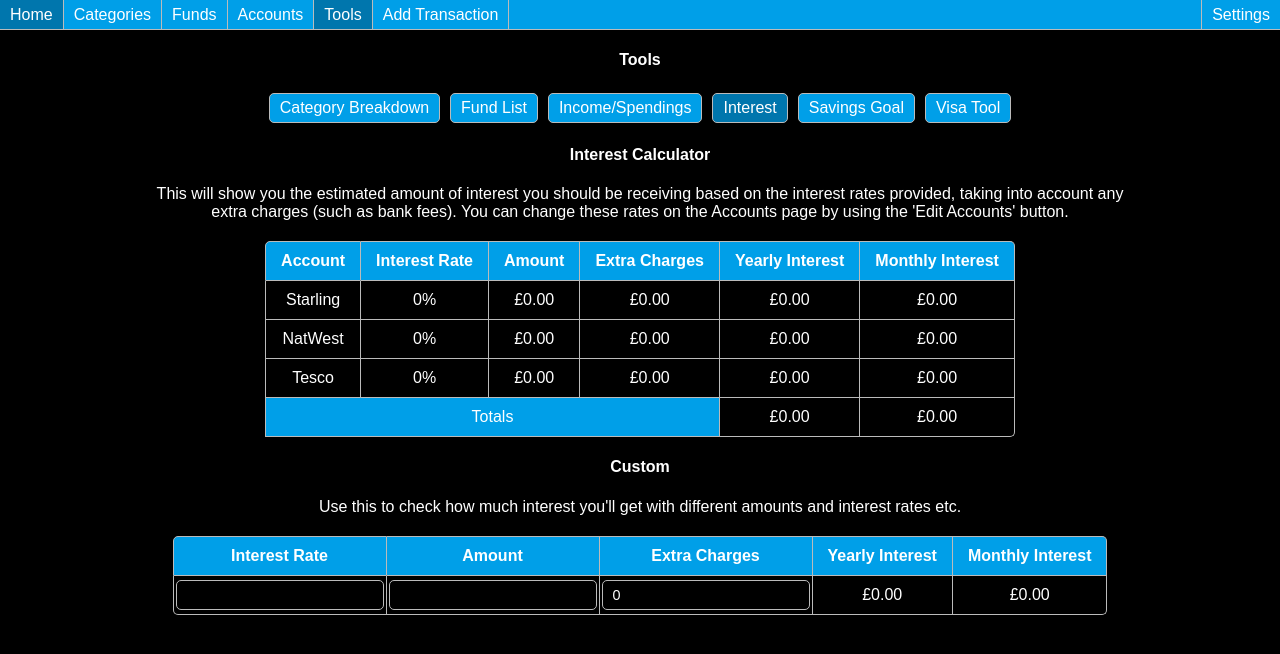
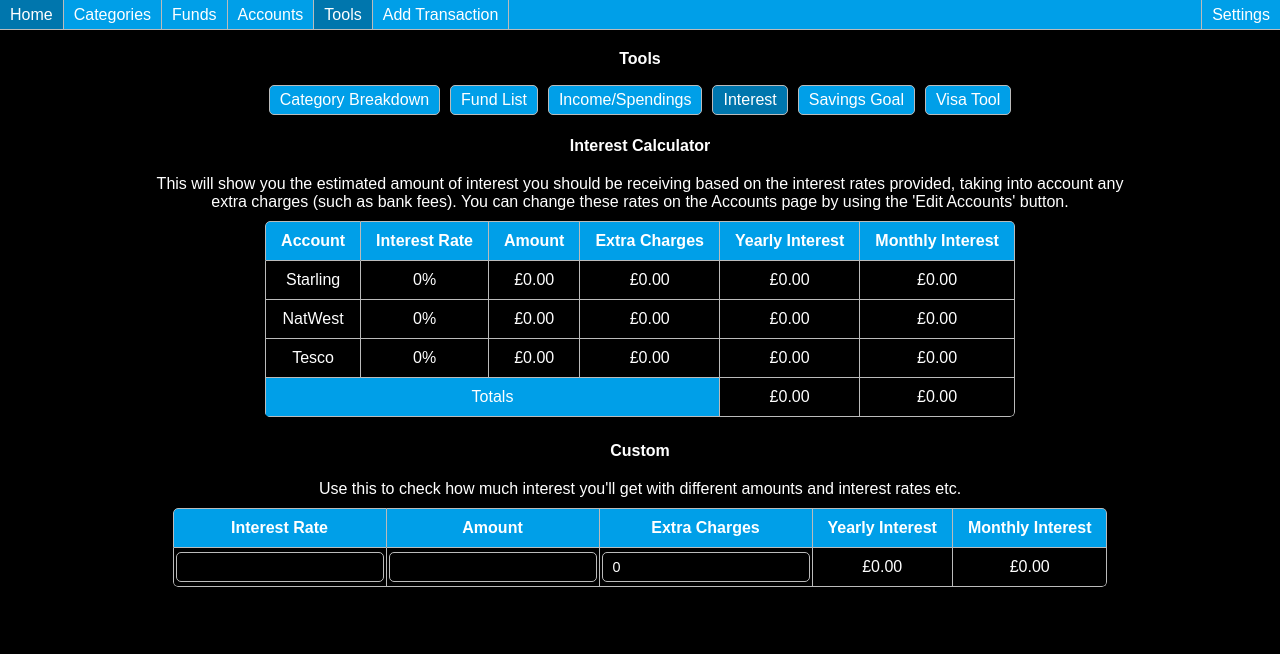
Before and after one commit to Vyper248/budget-app-2, a React (Vite) app: page / in a window 1280 px wide. Both pictures are taken after a click on the link "Tools". Shown: the top 654 px of the page. Built offline with nearby package versions, Linux system fonts and the light colour scheme.

Commit message:
Added Container styled component and implemented on CategoryBreakdown and Interest pages. Removed unnecessary style files. Adjusted h4 style.

```diff
--- a/src/App.css
+++ b/src/App.css
@@ -1,5 +1,4 @@
 h4 {
-    display: flex;
-    justify-content: center;
-    align-items: center;
+    margin: 20px auto 15px auto;
+    text-align: center;
 }
--- a/src/pages/Tools/CategoryBreakdown/CategoryBreakdown.style.ts
+++ b/src/components/styled/Container.ts
@@ -1,6 +1,6 @@
 import styled from "styled-components";
 
-const StyledCategoryBreakdown = styled.div`
+const Container = styled.div`
     display: flex;
     flex-direction: column;
     align-items: center;
@@ -8,6 +8,11 @@ const StyledCategoryBreakdown = styled.div`
     & > *:not(h4) {
         margin: 5px;
     }
+
+    & p {
+        text-align: center;
+        max-width: 1000px;
+    }
 `;
 
-export default StyledCategoryBreakdown
+export default Container;
--- a/src/pages/Tools/CategoryBreakdown/CategoryBreakdown.tsx
+++ b/src/pages/Tools/CategoryBreakdown/CategoryBreakdown.tsx
@@ -1,14 +1,13 @@
 import { useState } from "react";
-import StyledCategoryBreakdown from "./CategoryBreakdown.style";
 
 import { useAppSelector } from "@/redux/hooks";
 import { selectCategories } from "@/redux/categoriesSlice";
 import { selectTransactions } from "@/redux/transactionsSlice";
 import { getDateArray } from "@/utils/date.utils";
-import { selectAccounts } from "@/redux/accountsSlice";
 import { useTransactionUpdate } from "@/utils/customHooks.utils";
 import { getCategoryData } from "./CategoryBreakdown.utils";
 
+import Container from "@/components/styled/Container";
 import Dropdown from "@/components/Dropdown/Dropdown";
 import DateRangeInput from "@/components/DateRangeInput/DateRangeInput";
 import Table from "@/components/Table/Table";
@@ -35,7 +34,7 @@ const CategoryBreakdown = () => {
 	useTransactionUpdate(organisedObj, transactions);
 
 	return (
-		<StyledCategoryBreakdown>
+		<Container>
 			<h4>Category Breakdown</h4>
 			<Dropdown width='200px' value={selectedCategory} label='Category' onChange={onChangeCategory} options={categories.map(cat => ({label: cat.name, value: cat.id}))}/>
 			<DateRangeInput dateRange={dateRange} onChange={setDateRange} onClear={() => setDateRange({from: '', to: ''})}/>
@@ -48,7 +47,7 @@ const CategoryBreakdown = () => {
 					<AccountTotals accountTotals={accountTotals} total={total}/>
 				</tbody>
 			</Table> }
-		</StyledCategoryBreakdown>
+		</Container>
 	);
 }
 
--- a/src/pages/Tools/Interest/Interest.style.ts
+++ /dev/null
@@ -1,11 +0,0 @@
-import styled from "styled-components";
-
-const StyledInterest = styled.div`
-    & p {
-        text-align: center;
-        max-width: 1000px;
-        margin: 20px auto;
-    }
-`;
-
-export default StyledInterest
--- a/src/pages/Tools/Interest/Interest.tsx
+++ b/src/pages/Tools/Interest/Interest.tsx
@@ -1,5 +1,4 @@
 import { useState } from "react";
-import StyledInterest from "./Interest.style";
 import { useAppSelector } from "@/redux/hooks";
 
 import { selectVisibleAccounts } from "@/redux/accountsSlice";
@@ -9,6 +8,7 @@ import { getAccountTotals } from "@/utils/transactions.utils";
 
 import Table from "@/components/Table/Table";
 import Input from "@/components/Input/Input";
+import Container from "@/components/styled/Container";
 
 const calculateInterest = (amount: number, rate: number, extraCharges: number): [number,number] => {
 	const yearlyInterestBase = amount * (rate / 100);
@@ -48,7 +48,7 @@ const Interest = () => {
 	});
 
 	return (
-		<StyledInterest>
+		<Container>
 			<h4>Interest Calculator</h4>
 			<p>This will show you the estimated amount of interest you should be receiving based on the interest rates provided, taking into account any extra charges (such as bank fees). You can change these rates on the Accounts page by using the 'Edit Accounts' button.</p>
 			<Table>
@@ -107,7 +107,7 @@ const Interest = () => {
 					</tr>
 				</tbody>
 			</Table>
-		</StyledInterest>
+		</Container>
 	);
 }
 
```
